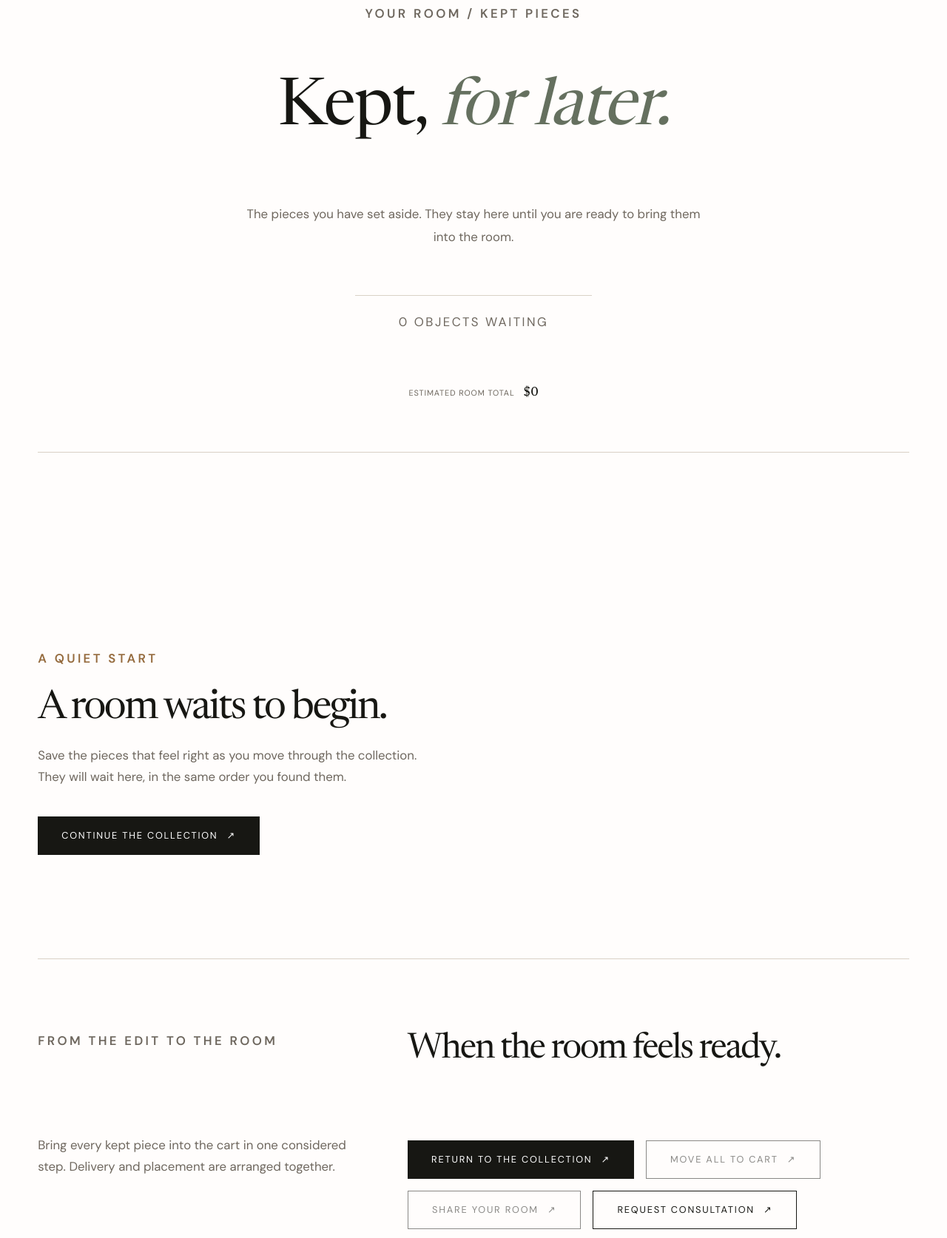
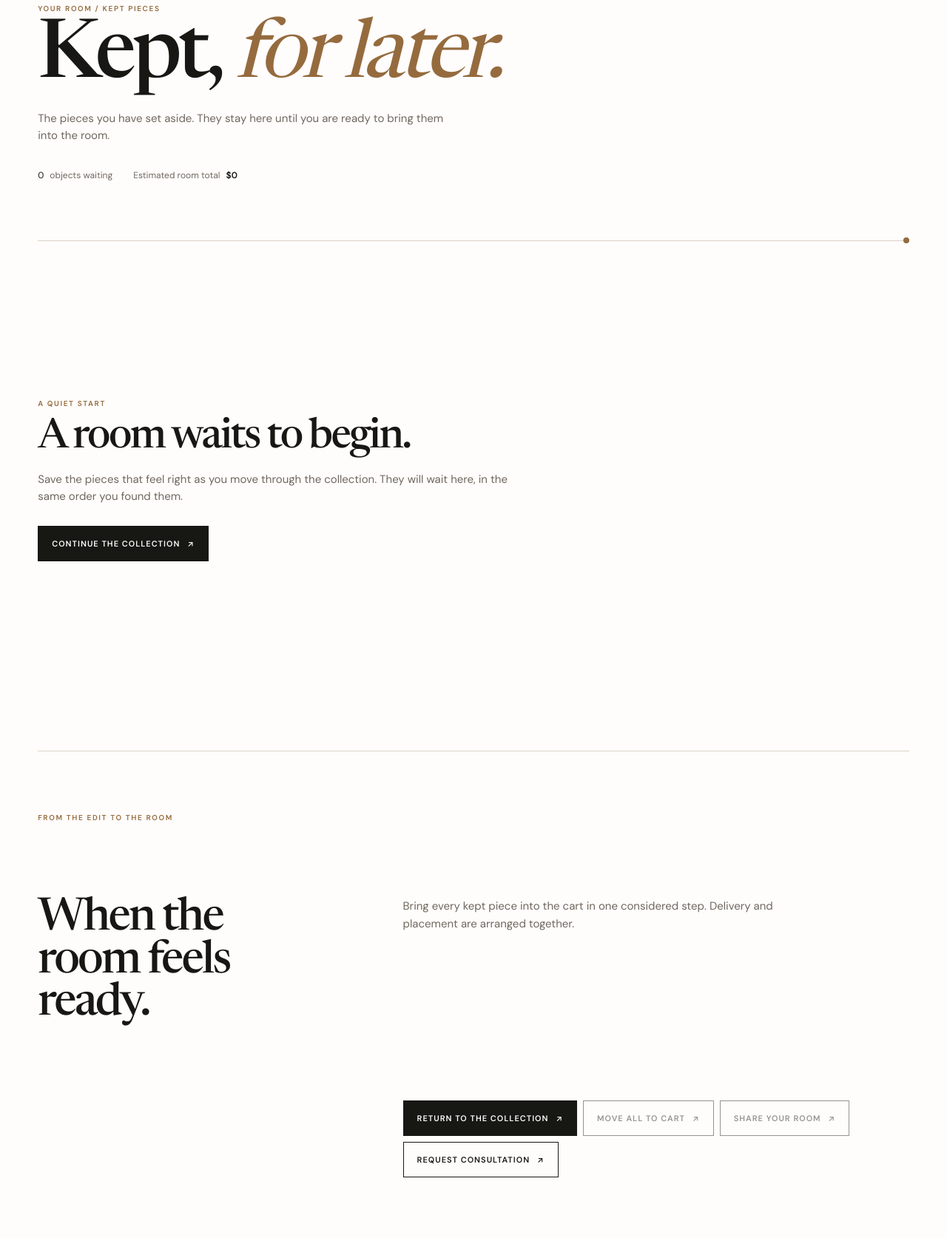
Before and after one commit to Haign12/LuxRoom, a website with bundled scripts: page wishlist.html in a window 1280 px wide. Shown: the part 259-1933 px from the top of the page at 74% size. Built offline with nearby package versions, Linux system fonts and the light colour scheme.

Commit message:
redesign: turn wishlist into a saved-room evaluation space

```diff
--- a/css/wishlist.css
+++ b/css/wishlist.css
@@ -1,276 +1,41 @@
-/* LuxRoom — Wishlist page (sharp editorial system)
-   Sharp corners, editorial serif display, mineral-white ground,
-   hairline rules. Rounded corners are only permitted on color swatches. */
+/* LuxRoom Saved Room — long-cycle evaluation */
+.wishlist-hero { position: relative; padding: clamp(70px, 9vw, 126px) 0 clamp(48px, 6vw, 80px); border-bottom: 1px solid var(--hairline); }
+.wishlist-hero::after { content: ""; position: absolute; right: 0; bottom: -4px; width: 8px; height: 8px; background: var(--clay); border-radius: 50%; }
+.wishlist-hero h1 { margin: 14px 0 24px; font-size: clamp(4.3rem, 8.6vw, 8.8rem); }
+.wishlist-hero h1 em { color: var(--clay); }
+.wishlist-hero > p:not(.eyebrow):not(.wishlist-counter):not(.wishlist-value) { max-width: 560px; color: var(--stone); }
+.wishlist-counter, .wishlist-value { display: inline-flex; gap: 8px; margin: 18px 24px 0 0; color: var(--stone); font-size: var(--text-sm); }
+.wishlist-counter span, .wishlist-value strong { color: var(--ink); }
 
-.wishlist-hero {
-  display: grid;
-  grid-template-columns: 1.5fr 1fr;
-  gap: 48px;
-  padding: 96px 0 64px;
-  align-items: end;
-  border-bottom: 1px solid var(--line);
-}
+.wishlist-grid { display: grid; grid-template-columns: repeat(3, minmax(0, 1fr)); gap: 64px 18px; padding: clamp(48px, 7vw, 86px) 0 0; }
+.wishlist-grid .product-card { min-width: 0; }
+.wishlist-grid .product-card-inner { display: grid; }
+.wishlist-grid .product-thumb { position: relative; display: block; aspect-ratio: .78/1; border: 1px solid var(--hairline); background-position: center; background-size: cover; }
+.wishlist-grid .product-info-wrapper { padding-top: 14px; }
+.wishlist-grid .product-meta-row { display: grid; grid-template-columns: 1fr auto; gap: 6px 14px; }
+.wishlist-grid .product-meta-row h3 { margin: 0; font-family: var(--font-ui); font-size: 1rem; font-weight: 600; letter-spacing: -.015em; }
+.wishlist-grid .price { font-size: var(--text-sm); font-weight: 600; }
+.wishlist-grid .product-fit-meta { grid-column: 1 / -1; color: var(--stone); font-size: var(--text-xs); }
+.wishlist-grid .product-actions-row { display: grid; grid-template-columns: 1fr auto; gap: 8px; margin-top: 14px; }
+.wishlist-grid button, .wishlist-grid .add-to-cart-action { min-height: 44px; padding: 0 12px; border: 1px solid var(--hairline); color: var(--ink); font-size: var(--text-xs); }
+.wishlist-grid button:hover, .wishlist-grid .add-to-cart-action:hover { border-color: var(--ink); background: var(--ink); color: var(--paper); }
+.wishlist-grid .wishlist-heart { position: absolute; top: 10px; right: 10px; width: 40px; height: 40px; display: grid; place-items: center; background: rgba(255,253,252,.88); color: var(--clay); }
+.wishlist-grid .wishlist-heart::before { content: "♥"; }
 
-.wishlist-hero .eyebrow {
-  margin-bottom: 24px;
-  letter-spacing: 0.2em;
-}
+.wishlist-empty { max-width: 650px; padding: var(--section-y) 0; }
+.wishlist-empty h2 { margin: 14px 0 18px; }
+.wishlist-empty > p:not(.eyebrow) { color: var(--stone); margin-bottom: 28px; }
+.cta-button { min-height: 48px; display: inline-flex; align-items: center; gap: 10px; padding: 0 18px; border: 1px solid var(--ink); background: var(--ink); color: var(--paper); font: 600 var(--text-xs)/1 var(--font-ui); letter-spacing: .09em; text-transform: uppercase; }
+.cta-button:hover { border-color: var(--clay); background: var(--clay); }
+.cta-button.outline { background: transparent; color: var(--ink); }
+.cta-button.outline:hover { background: var(--ink); color: var(--paper); }
+.cta-button:disabled { opacity: .45; cursor: not-allowed; }
 
-.wishlist-hero h1 {
-  font-family: var(--font-display);
-  font-size: clamp(3rem, 7vw, 5.5rem);
-  font-weight: 400;
-  line-height: 1.02;
-  letter-spacing: -0.02em;
-  color: var(--ink);
-}
+.wishlist-note { display: grid; grid-template-columns: .6fr 1.05fr; gap: clamp(40px, 8vw, 120px); margin-top: var(--section-y); padding: clamp(46px, 7vw, 84px) 0; border-top: 1px solid var(--hairline); border-bottom: 1px solid var(--hairline); }
+.wishlist-note .eyebrow { grid-column: 1 / -1; }
+.wishlist-note h2 { margin: 0; font-size: clamp(2.8rem, 4.8vw, 5rem); }
+.wishlist-note > p:not(.eyebrow) { max-width: 560px; margin: 0; color: var(--stone); }
+.wishlist-note-actions { grid-column: 2; display: flex; flex-wrap: wrap; gap: 8px; }
 
-.wishlist-hero h1 em {
-  font-style: italic;
-  color: var(--moss);
-}
-
-.wishlist-hero > p {
-  font-size: 1.05rem;
-  line-height: 1.65;
-  color: var(--muted);
-  margin-top: 16px;
-}
-
-.wishlist-counter {
-  font-family: "DM Sans", Arial, sans-serif;
-  font-size: 0.85rem;
-  letter-spacing: 0.15em;
-  text-transform: uppercase;
-  color: var(--ink);
-  margin-top: 28px;
-  padding-top: 20px;
-  border-top: 1px solid var(--line);
-}
-.wishlist-value { color: var(--muted); font-size: .68rem !important; letter-spacing: .08em; text-transform: uppercase; }
-.wishlist-value strong { margin-left: 8px; color: var(--ink); font-family: var(--font-display); font-size: 1.1rem; font-weight: 500; letter-spacing: 0; }
-
-/* Grid of saved pieces */
-.wishlist-grid {
-  padding: 72px 0;
-  display: grid;
-  grid-template-columns: repeat(auto-fill, minmax(300px, 1fr));
-  gap: 48px 32px;
-}
-
-.wishlist-grid .product-card-inner {
-  display: flex;
-  flex-direction: column;
-}
-
-.wishlist-grid .product-thumb {
-  position: relative;
-  overflow: hidden;
-  width: 100%;
-  border-bottom: 1px solid var(--line);
-}
-
-.wishlist-grid .product-info-wrapper {
-  padding: 20px 0 8px;
-}
-
-.wishlist-grid .product-meta-row {
-  display: grid;
-  grid-template-columns: 1fr auto;
-  align-items: baseline;
-  gap: 16px;
-  padding-bottom: 16px;
-  border-bottom: 1px solid var(--line);
-}
-.wishlist-grid .product-meta-row small { grid-column: 1 / -1; color: var(--muted); font-size: .64rem; line-height: 1.45; }
-
-.wishlist-grid .product-meta-row h3 {
-  font-family: var(--font-display);
-  font-size: 1.35rem;
-  font-weight: 500;
-  color: var(--ink);
-}
-
-.wishlist-grid .price {
-  font-family: "DM Sans", Arial, sans-serif;
-  font-size: 0.9rem;
-  color: var(--ink);
-  letter-spacing: 0.05em;
-}
-
-.wishlist-grid .product-actions-row {
-  display: flex;
-  gap: 12px;
-  padding-top: 16px;
-}
-
-.move-to-cart-action {
-  flex: 1;
-  display: inline-flex;
-  align-items: center;
-  justify-content: center;
-  gap: 10px;
-  min-height: 48px;
-  padding: 0 20px;
-  background: var(--ink);
-  color: #fff;
-  font-family: "DM Sans", Arial, sans-serif;
-  font-size: 0.8rem;
-  letter-spacing: 0.14em;
-  text-transform: uppercase;
-  border: none;
-  cursor: pointer;
-  transition: background 0.25s ease;
-}
-
-.move-to-cart-action:hover {
-  background: var(--clay);
-}
-
-.remove-wishlist-action {
-  display: inline-flex;
-  align-items: center;
-  justify-content: center;
-  width: 48px;
-  min-height: 48px;
-  font-size: 1.2rem;
-  background: transparent;
-  color: var(--muted);
-  border: 1px solid var(--line);
-  cursor: pointer;
-  transition: color 0.25s ease, border-color 0.25s ease;
-}
-
-.remove-wishlist-action:hover {
-  color: var(--clay);
-  border-color: var(--clay);
-}
-
-/* Empty state */
-.wishlist-empty {
-  padding: 120px 0 140px;
-  text-align: left;
-  max-width: 520px;
-}
-
-.wishlist-empty .eyebrow {
-  letter-spacing: 0.2em;
-  color: var(--clay);
-  margin-bottom: 24px;
-}
-
-.wishlist-empty h2 {
-  font-family: var(--font-display);
-  font-size: clamp(2.2rem, 4.5vw, 3.4rem);
-  font-weight: 400;
-  line-height: 1.08;
-  color: var(--ink);
-  margin-bottom: 20px;
-}
-
-.wishlist-empty p {
-  font-size: 1.05rem;
-  line-height: 1.7;
-  color: var(--muted);
-  margin-bottom: 40px;
-}
-
-.cta-button {
-  display: inline-flex;
-  align-items: center;
-  gap: 12px;
-  min-height: 52px;
-  padding: 0 32px;
-  background: var(--ink);
-  color: #fff;
-  font-family: "DM Sans", Arial, sans-serif;
-  font-size: 0.8rem;
-  letter-spacing: 0.14em;
-  text-transform: uppercase;
-  text-decoration: none;
-  border: none;
-  cursor: pointer;
-}
-
-.cta-button.outline {
-  background: transparent;
-  color: var(--ink);
-  border: 1px solid var(--ink);
-}
-
-.cta-button.outline:hover {
-  background: var(--ink);
-  color: #fff;
-}
-
-/* Room-ready note band */
-.wishlist-note {
-  display: grid;
-  grid-template-columns: 1fr 1.5fr;
-  gap: 48px;
-  padding: 96px 0;
-  border-top: 1px solid var(--line);
-  align-items: start;
-}
-
-.wishlist-note .eyebrow {
-  letter-spacing: 0.2em;
-  margin-bottom: 24px;
-}
-
-.wishlist-note h2 {
-  font-family: var(--font-display);
-  font-size: clamp(2rem, 4vw, 3rem);
-  font-weight: 400;
-  line-height: 1.1;
-  color: var(--ink);
-}
-
-.wishlist-note > p {
-  font-size: 1.05rem;
-  line-height: 1.7;
-  color: var(--muted);
-}
-
-.wishlist-note-actions {
-  display: flex;
-  flex-wrap: wrap;
-  gap: 16px;
-  padding-top: 8px;
-}
-
-/* Mobile */
-@media (max-width: 768px) {
-  .wishlist-hero {
-    grid-template-columns: 1fr;
-    padding: 64px 0 48px;
-    gap: 32px;
-  }
-
-  .wishlist-grid {
-    grid-template-columns: 1fr;
-    padding: 48px 0;
-  }
-
-  .wishlist-note {
-    grid-template-columns: 1fr;
-    padding: 64px 0;
-    gap: 24px;
-  }
-}
-
-@media (prefers-reduced-motion: reduce) {
-  .product-card {
-    animation: none !important;
-  }
-}
-
-/* White editorial identity: centered Wishlist hero. */
-.wishlist-hero { display: flex; flex-direction: column; align-items: center; text-align: center; }
-.wishlist-hero h1 { margin: 0 auto; }
-.wishlist-hero > p { max-width: 620px; margin: 16px auto 0; }
-.wishlist-counter { width: min(100%, 320px); }
-
-/* Wishlist hero spacing refinement. */
-.wishlist-hero h1 { line-height: .94; margin-bottom: 22px; }
-.wishlist-hero > p { line-height: 1.82; }
+@media (max-width: 820px) { .wishlist-grid { grid-template-columns: repeat(2, 1fr); gap: 50px 12px; } .wishlist-note { grid-template-columns: 1fr; gap: 22px; } .wishlist-note-actions { grid-column: 1; } }
+@media (max-width: 520px) { .wishlist-hero { padding-top: 54px; } .wishlist-hero h1 { font-size: clamp(3.8rem, 18vw, 6.2rem); } .wishlist-grid { grid-template-columns: repeat(2, 1fr); gap: 40px 9px; } .wishlist-grid .product-meta-row { grid-template-columns: 1fr; } .wishlist-grid .product-meta-row h3 { font-size: .82rem; } .wishlist-grid .product-actions-row { grid-template-columns: 1fr; } .wishlist-note-actions { display: grid; } .wishlist-note-actions .cta-button { width: 100%; justify-content: center; } }
```
